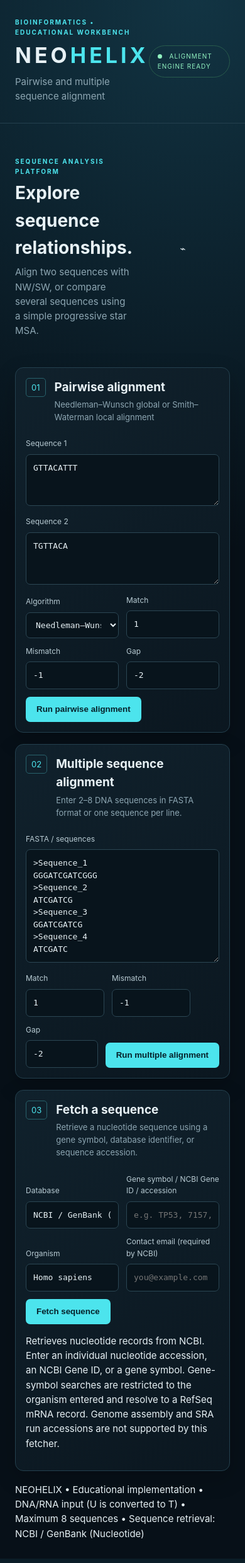
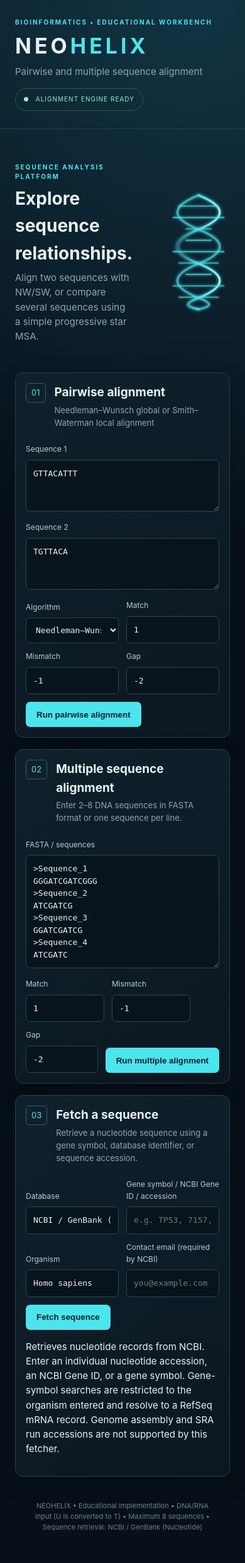
Before and after one commit to ayushi-m-07/NEOHELIX-MSA-Visualizer, a Flask app: page / in a window 390 px wide. Shown: the whole page at 63% size. Run offline with Flask 3, Linux system fonts and the light colour scheme.

Commit message:
Frontend error fix

```diff
--- a/static/style.css
+++ b/static/style.css
@@ -82,7 +82,8 @@ header p,
     display: flex;
     justify-content: space-between;
     align-items: center;
-    padding: 36px 0;
+    gap: 30px;
+    padding: 24px 0;
 }
 
 .intro h2 {
@@ -96,20 +97,18 @@ header p,
 
 /* DNA illustration only */
 .helix {
-    width: 240px;
-    height: 340px;
-    flex: 0 0 240px;
+    width: 190px;
+    height: 240px;
+    flex: 0 0 190px;
     display: flex;
     align-items: center;
     justify-content: center;
 }
 
 .dna-svg {
-    display: block;
     width: 100%;
     height: 100%;
     overflow: visible;
-    filter: drop-shadow(0 0 12px #4ce4ed80);
 }
 
 .dna-rotor {
@@ -122,13 +121,12 @@ header p,
     stroke: url(#dnaGradient);
     stroke-width: 7;
     stroke-linecap: round;
-    stroke-linejoin: round;
-    filter: drop-shadow(0 0 5px #4ce4ed);
+    filter: drop-shadow(0 0 6px #4ce4ed);
 }
 
 .strand-b {
     stroke: #4ce4ed;
-    opacity: 0.7;
+    opacity: 0.75;
 }
 
 .dna-connectors path {
@@ -137,11 +135,6 @@ header p,
     stroke-width: 3;
     stroke-linecap: round;
     filter: drop-shadow(0 0 5px #4ce4ed);
-    animation: connectorGlow 2s ease-in-out infinite alternate;
-}
-
-.dna-connectors path:nth-child(even) {
-    animation-delay: 1s;
 }
 
 @keyframes dnaFloat {
@@ -151,11 +144,6 @@ header p,
     50% {
         transform: rotateY(12deg) translateY(-8px);
     }
-}
-
-@keyframes connectorGlow {
-    from { opacity: 0.4; }
-    to { opacity: 1; }
 }
 
 .panel {
@@ -382,7 +370,7 @@ button:disabled {
     padding: 0;
 }
 
-.footer {
+footer {
     text-align: center;
     color: #68818d;
     font-size: 11px;
@@ -390,7 +378,7 @@ button:disabled {
 }
 
 @media (max-width: 700px) {
-    .header {
+    header {
         align-items: flex-start;
         gap: 12px;
         flex-direction: column;
@@ -403,12 +391,12 @@ button:disabled {
         padding: 25px 0;
     }
 
-     .helix {
+    .helix {
     display: flex;
-    width: 160px;
-    height: 230px;
-    flex: 0 0 160px;
-    margin: 15px auto;
+    width: 150px;
+    height: 190px;
+    flex: 0 0 150px;
+    margin: 10px auto;
 }
     .panel {
         padding: 16px;
--- a/templates/index.html
+++ b/templates/index.html
@@ -18,14 +18,49 @@
   </header>
 
   <main>
-    <section class="intro">
-      <div>
+
+<section class="intro">
+    <div class="intro-text">
         <div class="eyebrow">SEQUENCE ANALYSIS PLATFORM</div>
         <h2>Explore sequence relationships.</h2>
         <p>Align two sequences with NW/SW, or compare several sequences using a simple progressive star MSA.</p>
-      </div>
-      <div class="helix">⌁</div>
-    </section>
+    </div>
+
+    <div class="helix">
+        <svg class="dna-svg" viewBox="0 0 240 420"
+             xmlns="http://www.w3.org/2000/svg">
+
+            <defs>
+                <linearGradient id="dnaGradient" x1="0" y1="0" x2="1" y2="0">
+                    <stop offset="0%" stop-color="#286778"/>
+                    <stop offset="50%" stop-color="#4ce4ed"/>
+                    <stop offset="100%" stop-color="#a0faff"/>
+                </linearGradient>
+            </defs>
+
+            <g class="dna-rotor">
+                <path class="dna-strand"
+                    d="M120 10 C220 50 220 90 120 130 C20 170 20 210 120 250 C220 290 220 330 120 370 C70 390 70 400 120 410"/>
+
+                <path class="dna-strand strand-b"
+                    d="M120 10 C20 50 20 90 120 130 C220 170 220 210 120 250 C20 290 20 330 120 370 C170 390 170 400 120 410"/>
+
+                <g class="dna-connectors">
+                    <path d="M50 48 L190 48"/>
+                    <path d="M30 88 L210 88"/>
+                    <path d="M75 128 L165 128"/>
+                    <path d="M165 168 L75 168"/>
+                    <path d="M210 208 L30 208"/>
+                    <path d="M190 248 L50 248"/>
+                    <path d="M75 288 L165 288"/>
+                    <path d="M30 328 L210 328"/>
+                    <path d="M50 368 L190 368"/>
+                </g>
+            </g>
+        </svg>
+    </div>
+</section>
+
 
     <section class="panel">
       <div class="section-title">
```
Also changed, not shown: README.md.
